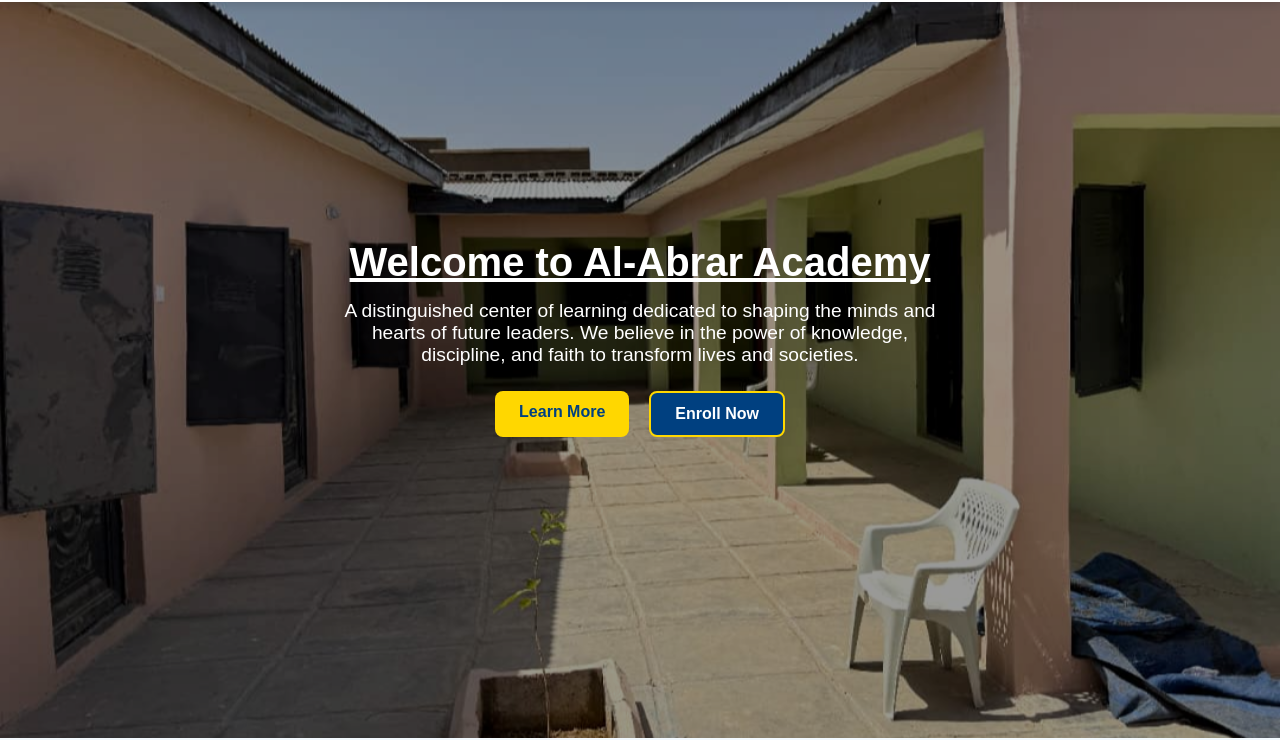
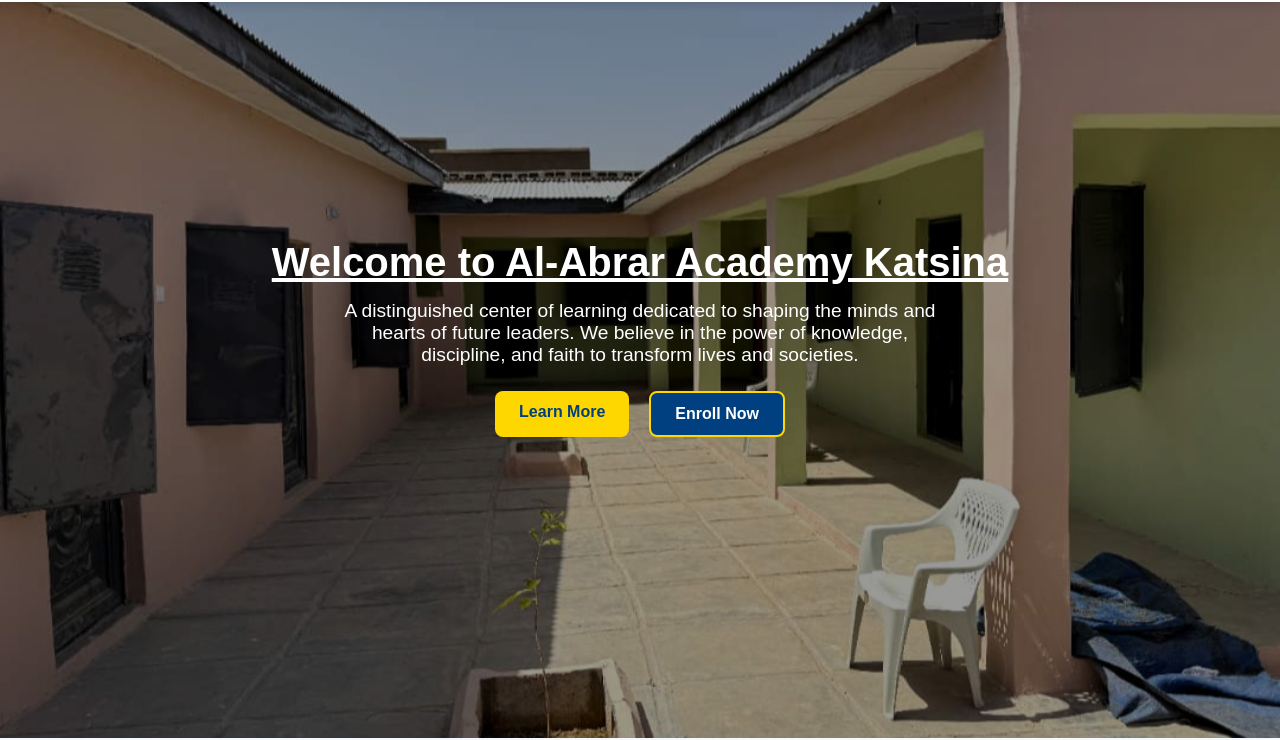
Before and after one commit to Munirahak/al-abrar-academy, a plain HTML site: page index.html in a window 1280 px wide. Shown: the part 62-802 px from the top of the page. Drawn offline with Linux system fonts and the light colour scheme.

```diff
--- a/index.html
+++ b/index.html
@@ -49,7 +49,7 @@
 
       <!-- Overlay Content -->
       <div class="hero-content">
-        <h1><u>Welcome to Al-Abrar Academy</u></h1>
+        <h1><u>Welcome to Al-Abrar Academy Katsina</u></h1>
         <p>
           A distinguished center of learning dedicated to shaping the minds and
           hearts of future leaders. We believe in the power of knowledge,
```
